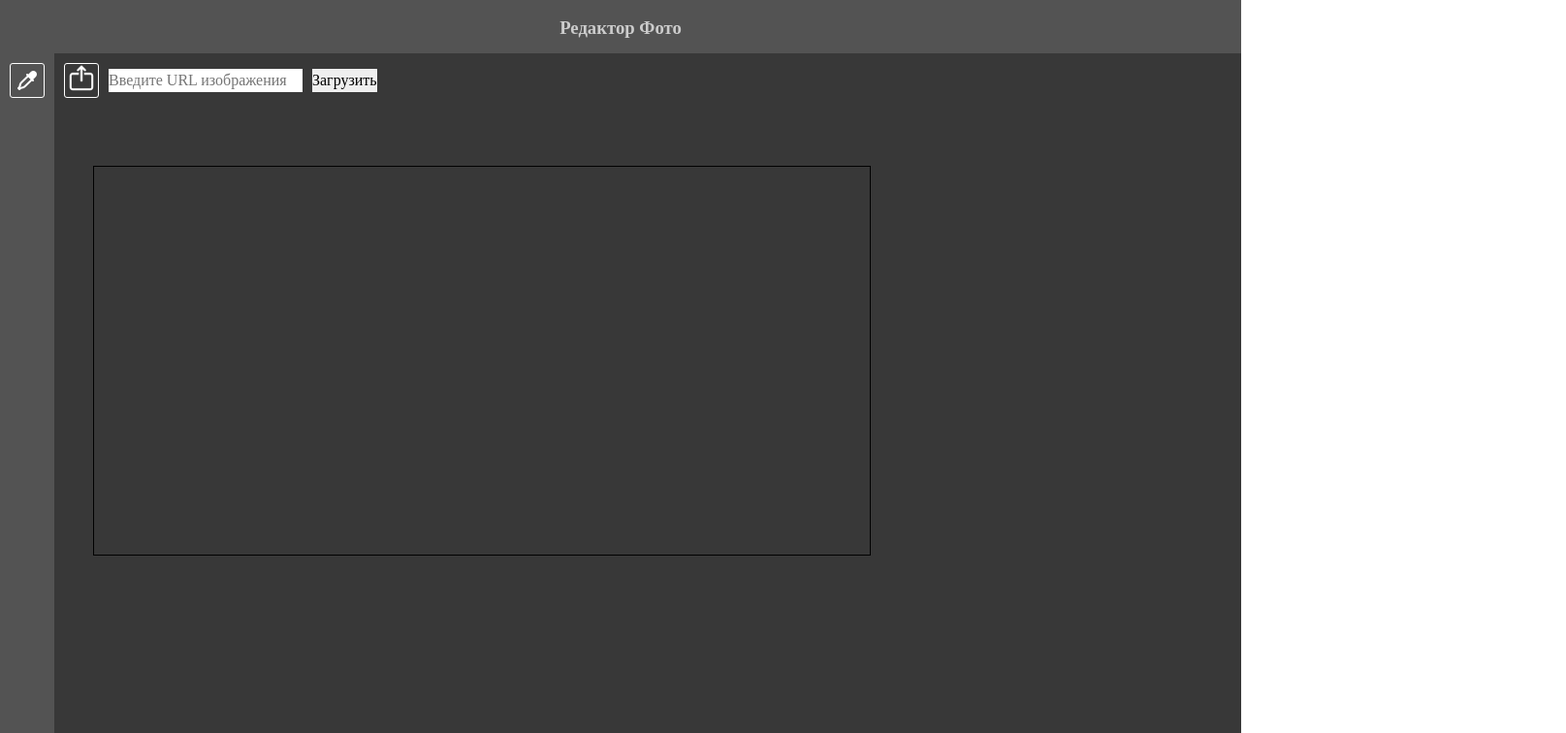
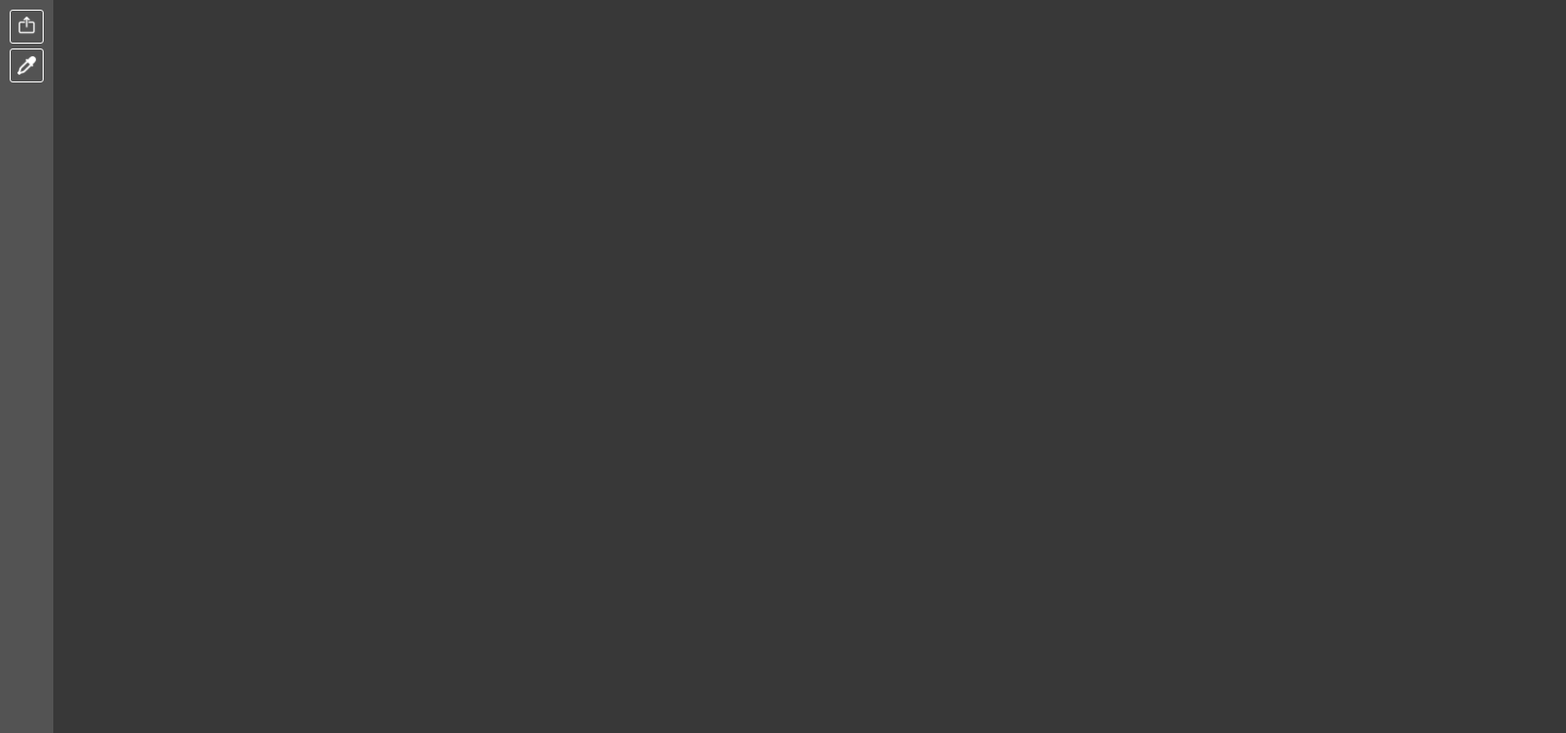
Before and after one commit to AndrewwKovv/photoeditor, a Vue app: page /#/ in a window 1280 px wide. Shown: the top 756 px of the page at 97% size, 1615 px wide, since content can reach past the window. Built offline with nearby package versions, Linux system fonts and the light colour scheme.

Commit message:
changes main

```diff
--- a/package.json
+++ b/package.json
@@ -11,7 +11,8 @@
     "core-js": "^3.8.3",
     "vue": "^3.2.13",
     "vue-router": "^4.0.3",
-    "vuex": "^4.0.0"
+    "vuex": "^4.0.0",
+    "watch": "^1.0.2"
   },
   "devDependencies": {
     "@typescript-eslint/eslint-plugin": "^5.4.0",
--- a/src/components/ImageCanvas.vue
+++ b/src/components/ImageCanvas.vue
@@ -1,176 +1,115 @@
 <template>
-  <div>
-    <div class="upload__cont">
-      <img
-        src="../assets/icons/upload.png"
-        alt="Upload"
-        class="file-upload-button"
-        @click="openFileInput"
+  <div class="canvas-container">
+    <canvas class="canvas-editor" ref="canvas"></canvas>
+    <ImageFooter
+      :imageWidth="imageWidth"
+      :imageHeight="imageHeight"
+      :selectedColor="selectedColor"
+      :selectedPixel="selectedPixel"
+      :activeTool="activeTool"
     />
-      <input
-        ref="fileInput"
-        id="file-upload"
-        type="file"
-        accept="image/*"
-        @change="handleFileUpload"
-        style="display: none"
-      />
-      <div class="url-upload-container">
-        <input
-          id="image-url"
-          type="text"
-          v-model="imageUrl"
-          placeholder="Введите URL изображения"
-        />
-        <button @click="loadImageFromUrl">Загрузить</button>
-      </div>
-    </div>
-
-    <div class="canvas-container">
-      <div class="workspace">
-        <canvas
-          ref="canvas"
-          class="canvas"
-          :width="canvasWidth"
-          :height="canvasHeight"
-          style="border: 1px solid black"
-        ></canvas>
-      </div>
-    </div>
-    <div class="info-container">
-      <div v-if="imageWidth && imageHeight" class="image-info">
-        Размер картинки: {{ imageWidth }}px x {{ imageHeight }}px;
-      </div>
-      <div v-if="selectedColor" class="color-info">
-        RGB({{ selectedColor.r }}, {{ selectedColor.g }}, {{ selectedColor.b }})
-        <div
-          class="color-preview"
-          :style="{
-            backgroundColor: `rgb(${selectedColor.r},${selectedColor.g},${selectedColor.b})`,
-          }"
-        ></div>
-        на ({{ selectedPixel.x }}, {{ selectedPixel.y }})
-      </div>
-    </div>
   </div>
 </template>
 
 <script>
+import ImageFooter from "./ImageFooter.vue";
+import { watch } from "vue";
+
 export default {
   name: "ImageCanvas",
+  components: {
+    ImageFooter,
+  },
   data() {
     return {
-      canvasWidth: 800,
-      canvasHeight: 400,
       imageWidth: 0,
       imageHeight: 0,
       selectedColor: null,
       selectedPixel: { x: 0, y: 0 },
       imageUrl: "",
+      canvasRef: null,
     };
   },
   props: {
     activeTool: String,
+    selectedImage: String,
   },
   mounted() {
-    // обработчик клика на холсте
-    const canvas = this.$refs.canvas;
-    canvas.addEventListener("click", this.handleCanvasClick);
+    this.canvasRef = this.$refs.canvas;
+    this.canvasRef.addEventListener("click", this.handleCanvasClick);
+    this.setupImageWatcher();
   },
   methods: {
-    handleFileUpload(event) {
-      // Обработчик загрузки файла изображения
-      const file = event.target.files[0];
-      this.renderImage(file);
+    setupImageWatcher() {
+      watch(
+        () => this.selectedImage,
+        (imageData) => {
+          if (imageData) {
+            this.renderImage(imageData);
+          }
+        }
+      );
     },
-    loadImageFromUrl() {
-      if (this.imageUrl.trim() !== "") {
+    renderImage(imageUrl) {
       const img = new Image();
-        img.crossOrigin = "Anonymous";
+      const canvas = this.$refs.canvas;
+      const ctx = this.canvasRef?.getContext("2d");
       img.onload = () => {
-          const canvas = this.$refs.canvas;
-          const canvasContext = canvas.getContext("2d");
-          canvasContext.clearRect(0, 0, canvas.width, canvas.height);
-          const scale = Math.min(
-            canvas.width / img.width,
-            canvas.height / img.height
-          );
-          const newWidth = img.width * scale;
-          const newHeight = img.height * scale;
-          canvas.width = newWidth;
-          canvas.height = newHeight;
-          // const x = (canvas.width - newWidth) / 2;
-          // const y = (canvas.height - newHeight) / 2;
-          canvasContext.drawImage(img, 0, 0, newWidth, newHeight);
-          this.imageWidth = img.width;
-          this.imageHeight = img.height;
-        };
-        img.src = this.imageUrl;
-      }
-    },
+        ctx.clearRect(0, 0, canvas.width, canvas.height);
+        canvas.width = this.canvasRef.clientWidth;
+        canvas.height = this.canvasRef.clientHeight;
 
-    renderImage(file) {
-      // Метод для отображения изображения на холсте
-      const reader = new FileReader(); // Создаем объект для чтения файла
-      reader.onload = async () => {
-        const img = new Image(); // Создаем новый элемент изображения
-        img.onload = async () => {
-          const canvas = this.$refs.canvas; // Получаем холст
-          const canvasContext = canvas.getContext("2d"); // Получаем контекст рисования на холсте
+        // let newImageWidth, newImageHeight;
+        // if (canvas.width < img.width) {
+        //   const coef = canvas.width / img.width;
+        //   newImageWidth = canvas.width - 100;
+        //   newImageHeight = canvas.height * coef;
+        // } else if (canvas.height < img.height) {
+        //   const coef = canvas.height / img.height;
+        //   newImageWidth = canvas.width * coef;
+        //   newImageHeight = canvas.height - 100;
+        // }
 
-          // Очищаем холст перед отрисовкой нового изображения
-          canvasContext.clearRect(0, 0, canvas.width, canvas.height);
-
-          // Вычисляем масштаб для отображения изображения на холсте
-          const scale = Math.min(
-            canvas.width / img.width,
-            canvas.height / img.height
-          );
-
-          // Вычисляем новые размеры изображения
-          const newWidth = img.width * scale;
-          const newHeight = img.height * scale;
-
-          canvas.width = newWidth;
-          canvas.height = newHeight;
-          // // Вычисляем координаты для отображения изображения по центру холста
-          // const x = (canvas.width - newWidth) / 2;
-          // const y = (canvas.height - newHeight) / 2;
+        const x = Math.abs(canvas.width - img.width) / 2;
+        const y = Math.abs(canvas.height - img.height) / 2;
 
         // Отрисовываем изображение на холсте
-          canvasContext.drawImage(img, 0, 0, newWidth, newHeight);
+        ctx.drawImage(img, x, y, img.width, img.height);
 
         // Устанавливаем ширину и высоту изображения
         this.imageWidth = img.width;
         this.imageHeight = img.height;
       };
-        img.src = reader.result; // Устанавливаем источник изображения
-      };
-      reader.readAsDataURL(file);
+      img.src = imageUrl;
     },
     handleCanvasClick(event) {
-      // возвращаем размер элемента и его позицию
       const canvasRect = this.$refs.canvas.getBoundingClientRect();
+      const canvasOffsetX = (this.canvasRef.clientWidth - this.imageWidth) / 2;
+      const canvasOffsetY =
+        (this.canvasRef.clientHeight - this.imageHeight) / 2;
 
       if (this.activeTool === "Пипетка") {
-        const x = Math.round(event.clientX - canvasRect.left);
-        const y = Math.round(event.clientY - canvasRect.top);
+        const x = Math.round(event.clientX - canvasRect.left - canvasOffsetX);
+        const y = Math.round(event.clientY - canvasRect.top - canvasOffsetY);
         this.selectedPixel = { x, y };
         this.updateSelectedColor();
       }
     },
+
     updateSelectedColor() {
       const x = this.selectedPixel.x;
       const y = this.selectedPixel.y;
-      const canvasContext = this.$refs.canvas.getContext("2d");
-      const pixelData = canvasContext.getImageData(x, y, 1, 1).data;
+
+      // Координаты относительно изображения
+      const imageX = x + (this.canvasRef.clientWidth - this.imageWidth) / 2;
+      const imageY = y + (this.canvasRef.clientHeight - this.imageHeight) / 2;
+
+      const ctx = this.canvasRef.getContext("2d");
+      const pixelData = ctx.getImageData(imageX, imageY, 1, 1).data;
       const r = pixelData[0];
       const g = pixelData[1];
       const b = pixelData[2];
       this.selectedColor = { r, g, b };
-    },
-    openFileInput() {
-      this.$refs.fileInput.click();
     },
   },
 };
@@ -178,46 +117,13 @@ export default {
 
 <style scoped>
 .canvas-container {
-  margin: 60px 40px;
+  display: flex;
+  flex-direction: column;
+  justify-content: space-between;
+  height: 100vh;
+  flex: 1;
 }
-.info-container {
-  display: flex;
-  gap: 15px;
-}
-.upload__cont {
-  display: flex;
-  align-items: center;
-}
-.url-upload-container {
-  display: flex;
-  gap: 10px;
-}
-.color-info,
-.image-info {
-  margin-top: 10px;
-  color: white;
-  display: flex;
-  flex-direction: row;
-  align-items: center;
-  gap: 15px;
-}
-.color-preview {
-  width: 16px;
-  height: 16px;
-}
-
-.file-upload-button {
-  cursor: pointer;
-  background-color: transparent;
-  color: white;
-  border: 1px solid white;
-  border-radius: 3px;
-  width: 36px;
-  height: 36px;
-  margin: 10px;
-}
-
-input[type="file"] {
-  display: none;
+.canvas-editor {
+  height: calc(100% - 20px);
 }
 </style>
--- /dev/null
+++ b/src/components/ImageFooter.vue
@@ -0,0 +1,52 @@
+<template>
+  <div class="footer">
+    <div v-if="imageWidth && imageHeight" class="image-info">
+      Размер: {{ imageWidth }}px x {{ imageHeight }}px;
+    </div>
+    <div v-if="selectedColor" class="color-info">
+      RGB ({{ selectedColor.r }}, {{ selectedColor.g }}, {{ selectedColor.b }})
+      <div
+        class="color-preview"
+        :style="{
+          backgroundColor: `rgb(${selectedColor.r},${selectedColor.g},${selectedColor.b})`,
+        }"
+      ></div>
+      Координаты ({{ selectedPixel.x }}; {{ selectedPixel.y }})
+    </div>
+  </div>
+</template>
+
+<script>
+export default {
+  name: "ImageFooter",
+  props: {
+    imageWidth: Number,
+    imageHeight: Number,
+    selectedColor: Object,
+    selectedPixel: Object,
+  },
+};
+</script>
+
+<style scoped>
+.footer {
+  background-color: #535353;
+  color: white;
+  height: 20px;
+  display: flex;
+  gap: 15px;
+}
+
+.image-info,
+.color-info {
+  display: flex;
+  flex-direction: row;
+  align-items: center;
+  gap: 15px;
+}
+
+.color-preview {
+  width: 16px;
+  height: 16px;
+}
+</style>
--- a/src/components/MainHeader.vue
+++ /dev/null
@@ -1,27 +0,0 @@
-<template>
-  <header class="header">
-    <h3>{{ title }}</h3>
-  </header>
-</template>
-
-<script>
-export default {
-  name: "main-header",
-  props: {
-    title: {
-      type: String,
-      required: true,
-    },
-  },
-};
-</script>
-
-<style scoped>
-.header {
-  background-color: #535353;
-  color: #ccc;
-  padding: 15px;
-  text-align: center;
-  max-height: 55px;
-}
-</style>
--- a/src/components/Sidebar.vue
+++ b/src/components/Sidebar.vue
@@ -1,5 +1,12 @@
 <template>
   <aside class="sidebar">
+    <div @click="openModalUpload">
+      <img
+        src="../assets/icons/upload.png"
+        alt="Upload"
+        class="file-upload-icon"
+      />
+    </div>
     <div
       v-for="tool in tools"
       :key="tool.id"
@@ -19,11 +26,41 @@
       >
     </div>
   </aside>
+  <div v-if="isModalVisible" @click="closeModal" class="modal">
+    <div class="modal-content" @click.stop>
+      <div class="upload__cont">
+        <img
+          src="../assets/icons/upload.png"
+          alt="Upload"
+          class="file-upload-button"
+          @click="openFileInput"
+        />
+        <input
+          ref="fileInput"
+          id="file-upload"
+          type="file"
+          accept="image/*"
+          @change="handleFileUpload"
+          style="display: none"
+        />
+        <div class="url-upload-container">
+          <input
+            id="image-url"
+            type="text"
+            v-model="imageUrl"
+            placeholder="Введите URL изображения"
+          />
+          <button @click="loadImageFromUrl">Загрузить</button>
+        </div>
+      </div>
+    </div>
+  </div>
 </template>
 
 <script>
 export default {
   name: "sidebar-menu",
+  emits: ["imageSelected", "update:activeTool", "image-selected"],
   props: {
     activeTool: String,
   },
@@ -38,6 +75,8 @@ export default {
       ],
       showTooltipFlag: false,
       currentTool: "",
+      isModalVisible: false,
+      imageUrl: "",
     };
   },
   methods: {
@@ -55,6 +94,39 @@ export default {
       this.showTooltipFlag = false;
       this.currentTool = "";
     },
+    openModalUpload() {
+      this.isModalVisible = true;
+    },
+    closeModal() {
+      this.isModalVisible = false;
+    },
+    openFileInput() {
+      this.$refs.fileInput.click();
+    },
+    handleFileUpload(event) {
+      const target = event.target;
+      const selectedFile = target.files?.[0];
+
+      if (selectedFile) {
+        const imageUrl = URL.createObjectURL(selectedFile);
+        this.selectedImage = imageUrl;
+        this.$emit("image-selected", imageUrl);
+
+        target.value = "";
+      }
+      this.closeModal();
+    },
+    loadImageFromUrl() {
+      this.$emit("image-selected", this.imageUrl);
+      this.selectedImage = this.imageUrl;
+      this.imageUrl = "";
+      this.closeModal();
+    },
+  },
+  beforeUnmount() {
+    if (this.selectedImage) {
+      URL.revokeObjectURL(this.selectedImage);
+    }
   },
 };
 </script>
@@ -64,8 +136,9 @@ export default {
   min-width: 55px;
   background-color: #535353;
   padding: 10px;
-  height: calc(100vh - 55px);
+  height: 100vh;
 }
+
 .sidebar div {
   cursor: pointer;
   padding: 5px;
@@ -75,9 +148,11 @@ export default {
   background-color: #535353;
   position: relative;
 }
+
 .sidebar div img {
   width: 24px;
 }
+
 .tooltip {
   position: absolute;
   background-color: #fff;
@@ -91,6 +166,7 @@ export default {
   display: none;
   z-index: 999;
 }
+
 .sidebar div:hover .tooltip {
   display: block;
 }
@@ -98,4 +174,57 @@ export default {
 .sidebar div.active {
   background-color: #383838;
 }
+.modal {
+  top: 0;
+  bottom: 0;
+  right: 0;
+  left: 0;
+  background: rgba(0, 0, 0, 0.5);
+  z-index: 999;
+  position: fixed;
+  display: flex;
+}
+
+.modal-content {
+  background-color: #535353;
+  width: 350px;
+  height: 100px;
+  border-radius: 10px;
+  margin: auto;
+  padding: 20px;
+}
+
+.upload__cont {
+  display: flex;
+  align-items: center;
+}
+
+.url-upload-container {
+  display: flex;
+  gap: 10px;
+}
+
+.url-upload-container input[type="text"] {
+  flex: 1;
+}
+
+.url-upload-container button {
+  cursor: pointer;
+}
+
+.file-upload-button {
+  cursor: pointer;
+  background-color: transparent;
+  color: white;
+  border: 1px solid white;
+  border-radius: 3px;
+  width: 36px;
+  height: 36px;
+  padding: 5px;
+  margin: 10px;
+}
+
+input[type="file"] {
+  display: none;
+}
 </style>
--- a/src/pages/home.vue
+++ b/src/pages/home.vue
@@ -1,10 +1,13 @@
 <template>
   <div>
-    <MainHeader :title="photoshopTitle" />
     <div class="content">
-      <Sidebar v-model:activeTool="activeTool" />
+      <Sidebar
+        v-model:activeTool="activeTool"
+        @image-selected="handleImageSelected"
+      />
       <ImageCanvas
         :activeTool="activeTool"
+        :selectedImage="selectedImage"
         @color-selected="handleColorSelected"
       />
     </div>
@@ -13,26 +16,27 @@
 
 <script>
 import ImageCanvas from "../components/ImageCanvas.vue";
-import MainHeader from "../components/MainHeader.vue";
 import Sidebar from "../components/Sidebar.vue";
 
 export default {
   name: "HomePage",
   components: {
     ImageCanvas,
-    MainHeader,
     Sidebar,
   },
   data() {
     return {
-      photoshopTitle: "Редактор Фото",
       activeTool: "",
+      selectedImage: null,
       selectedColor: null,
     };
   },
   methods: {
-    handleColorSelected(color) {
-      this.selectedColor = color;
+    handleImageSelected(imageData) {
+      this.selectedImage = imageData;
+    },
+    handleColorSelected(colorData) {
+      this.selectedColor = colorData;
     },
   },
 };
@@ -41,6 +45,9 @@ export default {
 <style scoped>
 .content {
   display: flex;
+  align-items: flex-end;
+  width: 100%;
+  height: 100%;
   background-color: #383838;
 }
 </style>
--- a/src/styles/reset.css
+++ b/src/styles/reset.css
@@ -35,6 +35,7 @@ body {
   scroll-behavior: smooth;
   text-rendering: optimizeSpeed;
   line-height: 1.5;
+  background-color: #383838;
 }
 
 /* Удаляем стандартную стилизацию для всех ul и il, у которых есть атрибут class*/
--- a/vue.config.js
+++ b/vue.config.js
@@ -1,7 +1,5 @@
 const { defineConfig } = require("@vue/cli-service");
 module.exports = defineConfig({
   transpileDependencies: true,
-  publicPath: process.env.NODE_ENV === "production" ? "/PhotoEditor.github.io/" : "/",
-  outputDir:'dist',
-  assetsDir:'static',
+  publicPath: process.env.NODE_ENV === "production" ? "/photoeditor/" : "/",
 });
```
Also changed, not shown: src/components/ModalSizes.vue (added, +15 -0 lines), 1 other file (tests, documents, lock files or other folders). Lines whose indentation alone changed are shown as unchanged.
